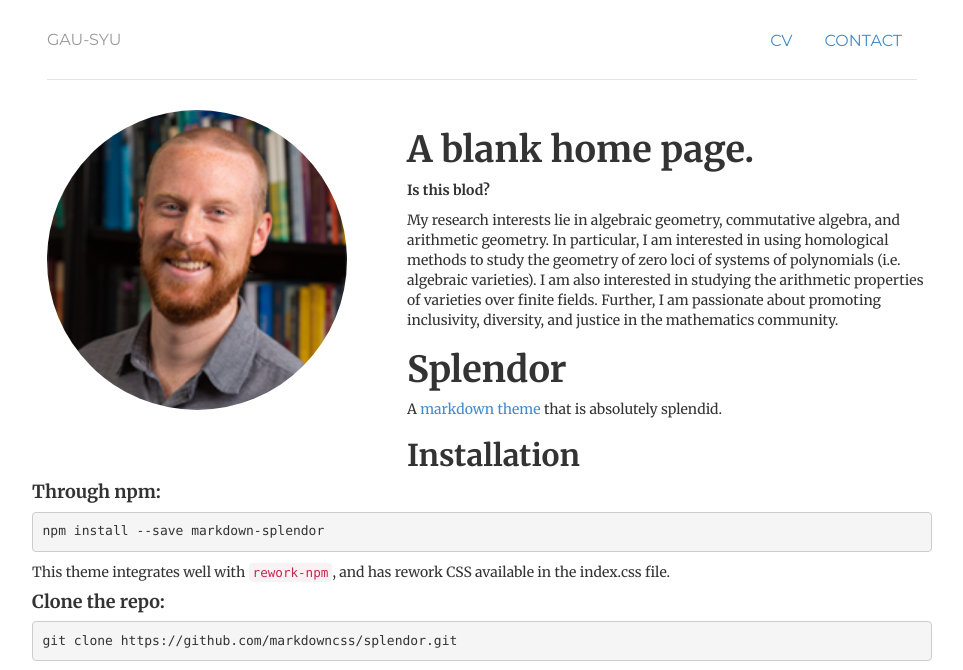
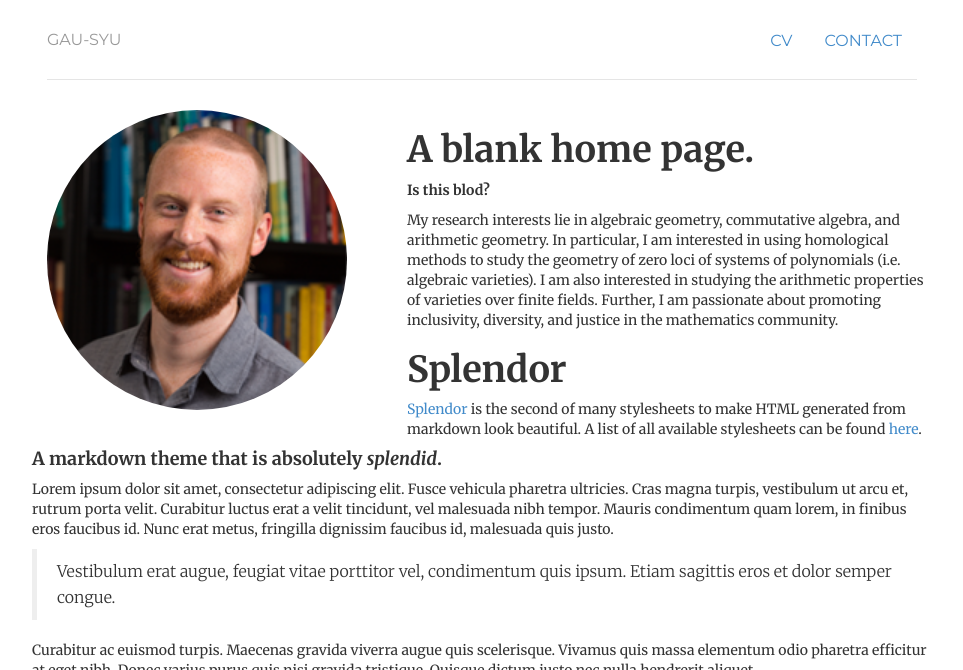
Before and after one commit to xinghuan-stear/xinghuan-stear.github.io, a Jekyll site: the page built from _pages/Homepage.md, in a window 1280 px wide. Shown: the top 670 px of the page, without its empty margins (158-1121 px from the left). Built offline with Jekyll 4.4.1, drawn with Linux system fonts in a browser that asks for light colours; some of the changed text lies outside the part shown; grey boxes are pictures that could not be loaded.

Commit message:
Update Homepage.md

````diff
--- a/_pages/Homepage.md
+++ b/_pages/Homepage.md
@@ -30,52 +30,58 @@ diversity, and justice in the mathematics community.
 
 # Splendor
 
-A [markdown theme](https://markdowncss.github.io) that is absolutely splendid.
+[Splendor](https://github.com/markdowncss/splendor) is the second of many stylesheets to make HTML generated from
+markdown look beautiful. A list of all available stylesheets can be found [here](https://github.com/markdowncss).
 
-## Installation
+#### A markdown theme that is absolutely _splendid_.
 
-#### Through npm:
+Lorem ipsum dolor sit amet, consectetur adipiscing elit. Fusce vehicula pharetra ultricies. Cras magna turpis,
+vestibulum ut arcu et, rutrum porta velit. Curabitur luctus erat a velit tincidunt, vel malesuada nibh tempor.
+Mauris condimentum quam lorem, in finibus eros faucibus id. Nunc erat metus, fringilla dignissim faucibus id,
+malesuada quis justo.
 
-```
-npm install --save markdown-splendor
+  > Vestibulum erat augue, feugiat vitae porttitor vel, condimentum quis ipsum. Etiam sagittis eros et dolor
+  semper congue.
+
+Curabitur ac euismod turpis. Maecenas gravida viverra augue quis scelerisque. Vivamus quis massa elementum odio
+pharetra efficitur at eget nibh. Donec varius purus quis nisi gravida tristique. Quisque dictum justo nec nulla
+hendrerit aliquet.
+
+<div>
+  <img src="https://cloud.githubusercontent.com/assets/1424573/4785631/dc5ddcd2-5d82-11e4-88a2-06fdabbe4fb8.png">
+</div>
+
+Duis ac ultrices nunc. Proin elit augue, fringilla at varius at, interdum ut justo. Sed sed eros a leo molestie
+bibendum. Nullam ac justo malesuada, euismod dui at, finibus purus. Sed mi risus, porta ac sem ac, commodo
+semper risus.
+
+#### Some example code:
+
+```js
+gulp.task('watch', function() {
+  gulp.watch('*.md', function() {
+    gulp.start('md', 'html');
+  });
+
+  gulp.watch('*.css', function() {
+    gulp.start('css');
+  });
+});
 ```
 
-This theme integrates well with `rework-npm`, and has rework CSS available in the index.css file.
+#### Lists
 
-#### Clone the repo:
+  * Apples
+  * Citrus
+    * Oranges
+    * Grapefruit
+  * Potatoes
+  * Milk
 
-```
-git clone https://github.com/markdowncss/splendor.git
-```
+  1. Mow the lawn
+  2. Feed the dog
+  3. Dance
 
-#### Development:
-
-```
-git clone https://github.com/markdowncss/splendor.git && cd splendor
-npm install
-gulp
-```
-
-## Usage
-
-Link the file in your Markdown to HTML build process:
-
-```html
-<link rel="stylesheet" href="path/to/css/splendor.css">
-```
-
-## License
-
-MIT
-
-## Contributing
-
-1. Fork it
-2. Create your feature branch (`git checkout -b my-new-feature`)
-3. Commit your changes (`git commit -am 'Add some feature'`)
-4. Push to the branch (`git push origin my-new-feature`)
-5. Create new Pull Request
-
-Crafted with <3 by [John Otander](http://johnotander.com) ([@4lpine](https://twitter.com/4lpine)).
+Crafted with <3 by [John Otander](http://johnotander.com)([@4lpine](https://twitter.com/4lpine)).
 
 Before coming to UC, Berkeley I was a graduate student at the University of Wisconsin, Madison
````
